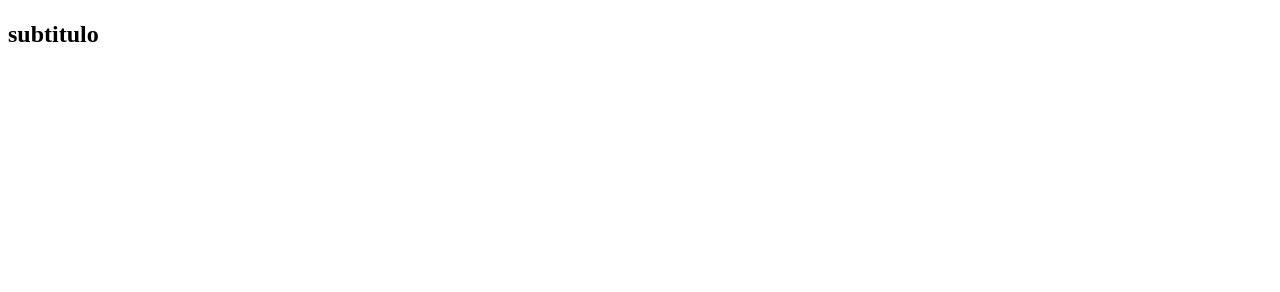
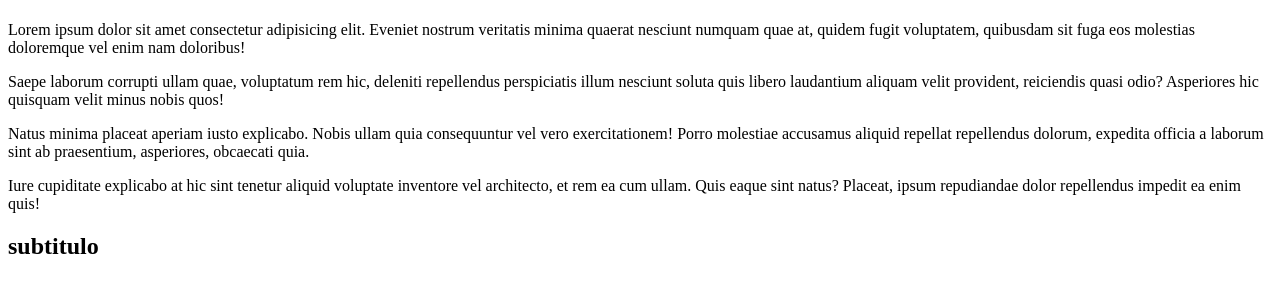
Before and after one commit to lautorrente/clase10, a plain HTML site: page index.html in a window 1280 px wide. Drawn offline with Linux system fonts and the light colour scheme.

Commit message:
agregue main

```diff
--- a/index.html
+++ b/index.html
@@ -9,6 +9,12 @@
 <body>
     <h1></h1>
 
+    <main>
+        <p>Lorem ipsum dolor sit amet consectetur adipisicing elit. Eveniet nostrum veritatis minima quaerat nesciunt numquam quae at, quidem fugit voluptatem, quibusdam sit fuga eos molestias doloremque vel enim nam doloribus!</p>
+        <p>Saepe laborum corrupti ullam quae, voluptatum rem hic, deleniti repellendus perspiciatis illum nesciunt soluta quis libero laudantium aliquam velit provident, reiciendis quasi odio? Asperiores hic quisquam velit minus nobis quos!</p>
+        <p>Natus minima placeat aperiam iusto explicabo. Nobis ullam quia consequuntur vel vero exercitationem! Porro molestiae accusamus aliquid repellat repellendus dolorum, expedita officia a laborum sint ab praesentium, asperiores, obcaecati quia.</p>
+        <p>Iure cupiditate explicabo at hic sint tenetur aliquid voluptate inventore vel architecto, et rem ea cum ullam. Quis eaque sint natus? Placeat, ipsum repudiandae dolor repellendus impedit ea enim quis!</p>
+    </main>
     <footer>
         <h2>subtitulo</h2>
     </footer>
```
